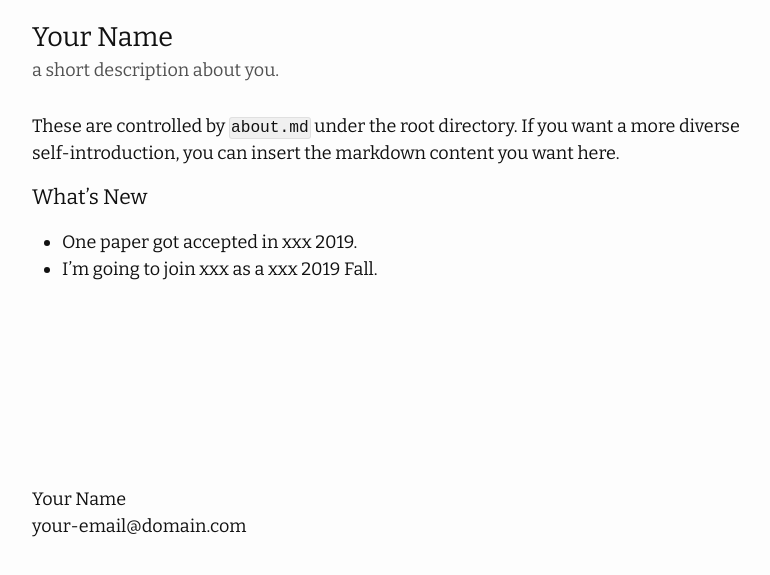
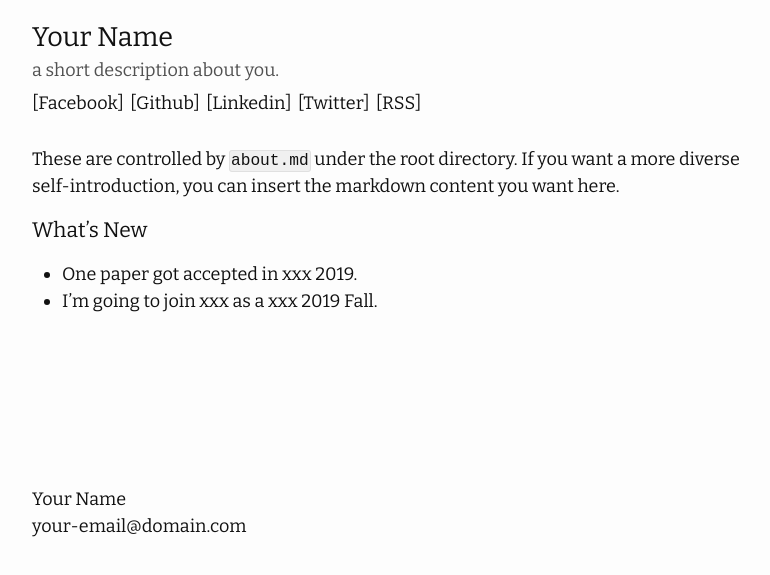
Before and after one commit to huangyz0918/moving, a Jekyll site: the page built from about.md, in a window 1280 px wide, cut to the strip 325-900 px from the top of the page. Shown: the whole strip, without its empty margins (238-1008 px from the left). Built offline with Jekyll 4.4.1, drawn with Linux system fonts in a browser that asks for light colours; nearby versions of some CDN libraries.

Commit message:
✨ feat: add the social links.

```diff
--- a/_config.yml
+++ b/_config.yml
@@ -16,6 +16,31 @@ moving:
   date_format: "%b %d" # date format of posts in home page
   back_to: "Home" # In the post page, you have a back button above the title, you can custom the text by yourself.
 
+  # generate social links in about page.
+  social_links:
+    twitter: hyz0918
+    github:  huangyz0918
+    rss: RSS
+    # dribbble:
+    facebook: huangyz0918
+    # flickr:
+    # instagram:
+    linkedin: yizheng-huang
+    # pinterest:
+    # youtube:
+    # youtube_channel:
+    # youtube_channel_name:
+    # telegram:
+    # googleplus:
+    # microdotblog:
+
+    # Mastodon instances
+    # mastodon:
+    # - username:
+    #   instance:
+    # - username:
+    #   instance:
+
 # Build settings
 theme: moving # note, please use huangyz0918/moving if you want to publish to Github Pages.
 
--- /dev/null
+++ b/_includes/social.html
@@ -0,0 +1,131 @@
+{%- assign social = site.moving.social_links -%}
+
+<ul class="social-media-list">
+  {%- if social.dribbble -%}
+  <li>
+    <a
+      class="black-link"
+      href="https://dribbble.com/{{ social.dribbble | cgi_escape | escape }}"
+      >[Dribbble]</a
+    >
+  </li>
+  {%- endif -%} {%- if social.facebook -%}
+  <li>
+    <a
+      class="black-link"
+      href="https://www.facebook.com/{{
+        social.facebook | cgi_escape | escape
+      }}"
+      >[Facebook]</a
+    >
+  </li>
+  {%- endif -%} {%- if social.flickr -%}
+  <li>
+    <a
+      class="black-link"
+      href="https://www.flickr.com/photos/{{
+        social.flickr | cgi_escape | escape
+      }}"
+      >[Flickr]</a
+    >
+  </li>
+  {%- endif -%} {%- if social.github -%}
+  <li>
+    <a
+      class="black-link"
+      href="https://github.com/{{ social.github | cgi_escape | escape }}"
+    > [Github]</a
+    >
+  </li>
+  {%- endif -%} {%- if social.instagram -%}
+  <li>
+    <a
+      class="black-link"
+      href="https://www.instagram.com/{{
+        social.instagram | cgi_escape | escape
+      }}"
+      >[Instagram]</a
+    >
+  </li>
+  {%- endif -%} {%- if social.linkedin -%}
+  <li>
+    <a
+      class="black-link"
+      href="https://www.linkedin.com/in/{{
+        social.linkedin | cgi_escape | escape
+      }}"
+      >[Linkedin]</a
+    >
+  </li>
+  {%- endif -%} {%- if social.pinterest -%}
+  <li>
+    <a
+      class="black-link"
+      href="https://www.pinterest.com/{{
+        social.pinterest | cgi_escape | escape
+      }}"
+      >[Pinterest]</a
+    >
+  </li>
+  {%- endif -%} {%- for mst in social.mastodon -%}{%- if mst.username and
+  mst.instance -%}
+  <li>
+    <a
+      class="black-link"
+      rel="me"
+      href="https://{{ mst.instance | cgi_escape | escape }}/@{{
+        mst.username
+      }}"
+      >[MST]</a
+    >
+  </li>
+  {%- endif -%}{%- endfor -%} {%- if social.twitter -%}
+  <li>
+    <a
+      class="black-link"
+      href="https://twitter.com/{{ social.twitter | cgi_escape | escape }}"
+    > [Twitter]</a
+    >
+  </li>
+  {%- endif -%} {%- if social.youtube -%}
+  <li>
+    <a
+      class="black-link"
+      href="https://www.youtube.com/{{ social.youtube | cgi_escape | escape }}"
+      >[YouTube]</a
+    >
+  </li>
+  {%- endif -%} {%- if social.youtube_channel -%}
+  <li>
+    <a
+      class="black-link"
+      href="https://www.youtube.com/channel/{{
+        social.youtube_channel | cgi_escape | escape
+      }}"
+      >[YouTube Channel]</a
+    >
+  </li>
+  {%- endif -%} {%- if social.telegram -%}
+  <li>
+    <a
+      class="black-link"
+      href="https://t.me/{{ social.telegram | cgi_escape | escape }}"
+    >
+      [Telegram]
+    </a>
+  </li>
+  {%- endif -%} {%- if social.microdotblog -%}
+  <li>
+    <a
+      class="black-link"
+      rel="me"
+      href="https://micro.blog/{{ social.microdotblog | cgi_escape | escape }}"
+      >[Microdotblog]</a
+    >
+  </li>
+  {%- endif -%} {%- if social.rss -%}
+  <li>
+    <a class="black-link" href="{{ 'feed.xml' | relative_url }}">[RSS]</a>
+  </li>
+  {%- endif -%}
+</ul>
--- a/_layouts/about.html
+++ b/_layouts/about.html
@@ -26,6 +26,7 @@ layout: default
     </p>
   {%- endif -%}
 
+  {%- include social.html -%}
   <div class="about-content e-content" itemprop="articleBody">
       {{ content }}
   </div>
--- a/_sass/moving/_base.scss
+++ b/_sass/moving/_base.scss
@@ -123,14 +123,6 @@ a {
   &:hover {
     text-decoration: underline;
   }
-
-  .social-media-list &:hover {
-    text-decoration: none;
-
-    .username {
-      text-decoration: underline;
-    }
-  }
 }
 
 /**
--- a/_sass/moving/_layout.scss
+++ b/_sass/moving/_layout.scss
@@ -238,24 +238,14 @@
 }
 
 .social-media-list {
-  display: table;
-  margin: 0 auto;
+  margin-top: -0.6rem;
+  display: flex;
+  @include relative-font-size(1.0);
   li {
     float: left;
-    margin: 0 5px;
-    &:first-of-type {
-      margin-left: 0;
-    }
-    &:last-of-type {
-      margin-right: 0;
-    }
     a {
       display: block;
-      padding: $spacing-unit / 4;
-      border: 1px solid $grey-color-light;
-    }
-    &:hover .svg-icon {
-      fill: currentColor;
+      padding-right: $spacing-unit / 5;
     }
   }
 }
```
